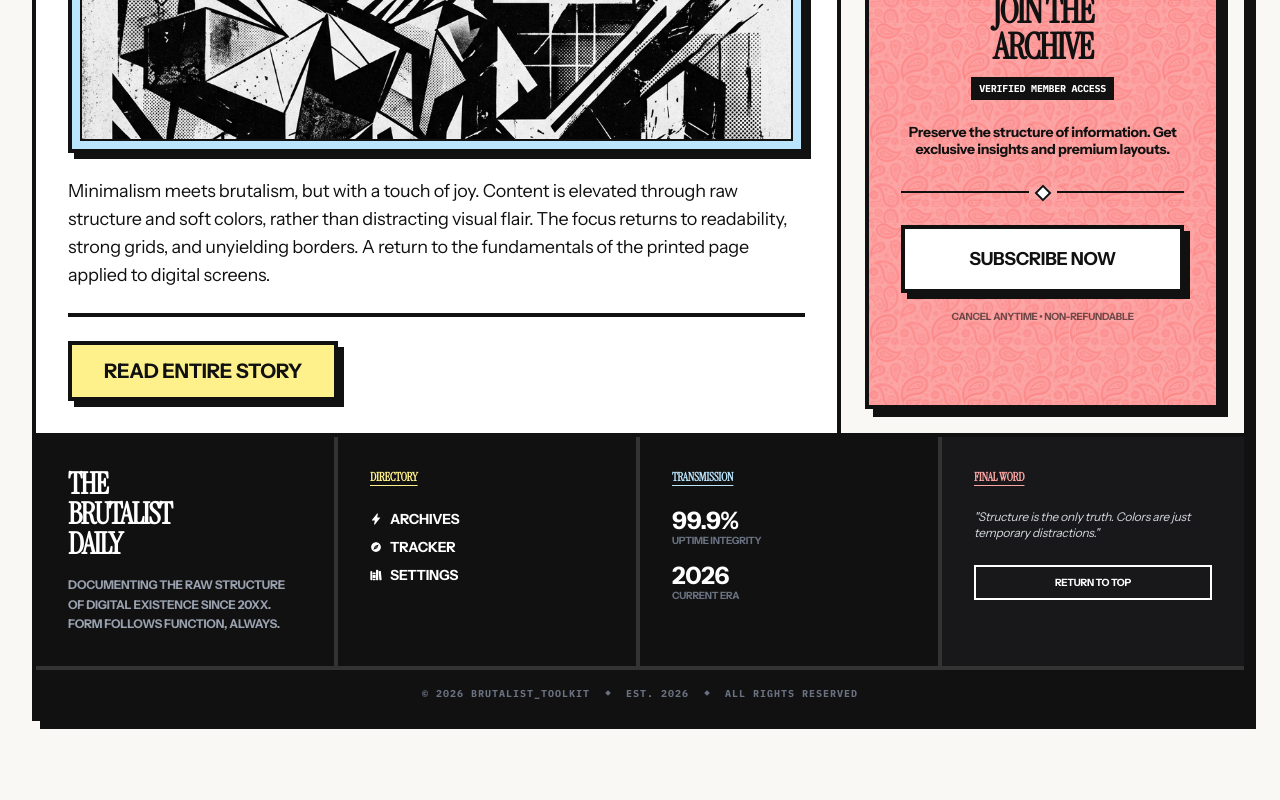
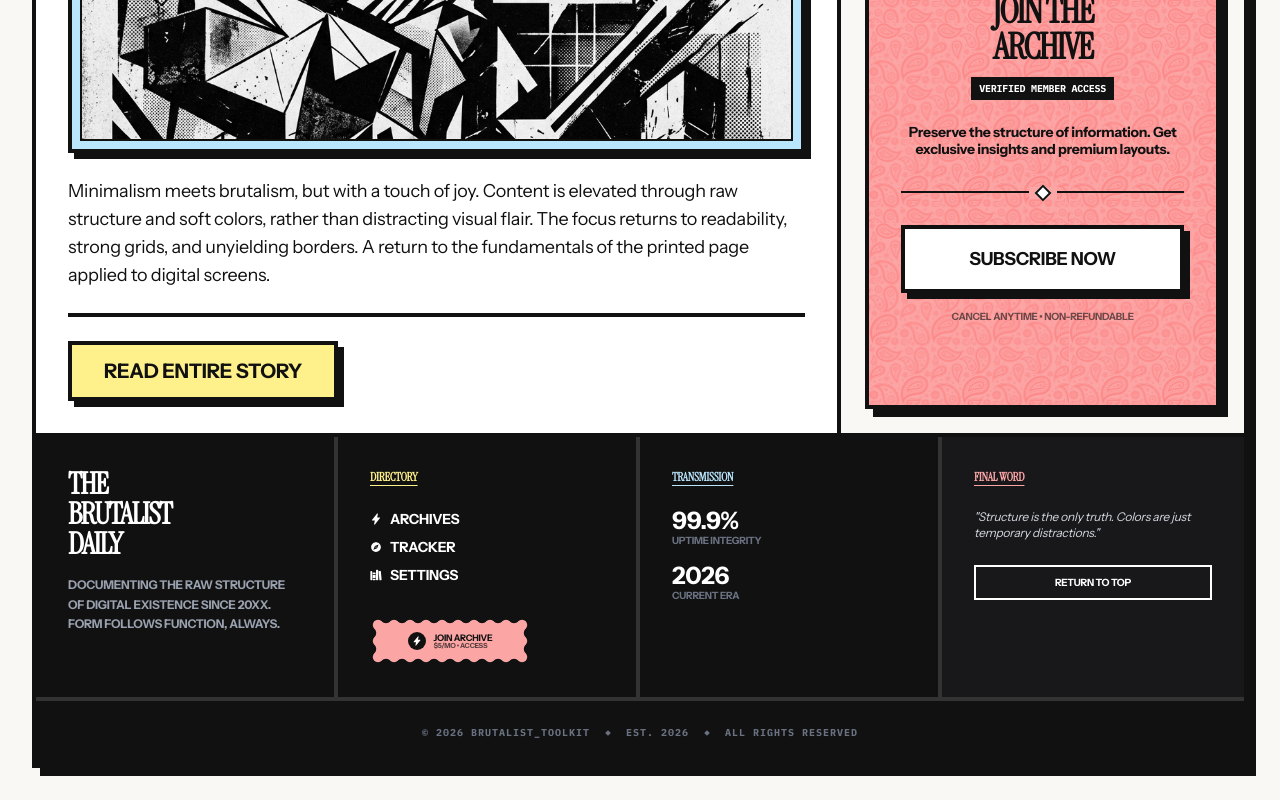
Before and after one commit to ashikpy/newspaper-tool, a Next.js app: page / in a window 1280 px wide. Shown: the part 738-1538 px from the top of the page. Before the commit the page ends 1491 px from the top, so only its background shows below. Built offline with nearby package versions, Linux system fonts and the light colour scheme; no server answers.

Commit message:
feat: added wavy subs compo

```diff
--- a/app/globals.css
+++ b/app/globals.css
@@ -29,3 +29,22 @@ h1, h2, h3, h4, h5, h6 {
   from { transform: translateX(0); }
   to { transform: translateX(-50%); }
 }
+
+.wavy-box {
+  --s: 4px;
+  /* tile = 4*--s = 16px. width: 160=16*10 ✓  height: 48=16*3 ✓ */
+  width: 160px;
+  height: 48px;
+  padding: var(--s);
+  border: var(--s) solid transparent;
+  box-sizing: border-box;
+  display: flex;
+  align-items: center;
+  justify-content: center;
+  mask:
+    radial-gradient(calc(1.414 * var(--s)), #000 calc(100% - 1px), #0000),
+    conic-gradient(#000 0 0) content-box,
+    radial-gradient(calc(1.414 * var(--s)), #0000 100%, #000 calc(100% + 1px))
+      var(--s) var(--s) padding-box;
+  mask-size: calc(var(--s) * 4) calc(var(--s) * 4);
+}
--- a/app/page.tsx
+++ b/app/page.tsx
@@ -252,6 +252,25 @@ export default async function Home() {
                   </a>
                 </li>
               </ul>
+
+              {/* The Stamp (Wavy Box Edition) */}
+              <div className="mt-8">
+                <button className="wavy-box bg-neo-red hover:bg-[#111] transition-colors group cursor-pointer">
+                  <div className="flex items-center gap-2">
+                    <div className="bg-[#111] text-white p-1 rounded-full group-hover:bg-neo-red group-hover:text-[#111] transition-colors">
+                      <IoFlash className="text-[10px]" />
+                    </div>
+                    <div className="text-left leading-none uppercase">
+                      <div className="text-[9px] font-black tracking-tight text-[#111] group-hover:text-white">
+                        Join Archive
+                      </div>
+                      <div className="text-[7px] font-bold opacity-70 text-[#111] group-hover:text-white">
+                        $5/mo • Access
+                      </div>
+                    </div>
+                  </div>
+                </button>
+              </div>
             </div>
 
             {/* Column 3: Stats */}
@@ -292,7 +311,7 @@ export default async function Home() {
             </div>
           </div>
 
-          <div className="border-t-4 border-[#333] p-4 text-center">
+          <div className="border-t-4 border-[#333] p-6 flex flex-col md:flex-row items-center justify-center">
             <p className="font-mono font-bold uppercase text-[10px] tracking-widest text-gray-500 flex items-center justify-center gap-4">
               <span>© {new Date().getFullYear()} BRUTALIST_TOOLKIT</span>
               <span className="w-1 h-1 bg-gray-500 rotate-45"></span>
```
